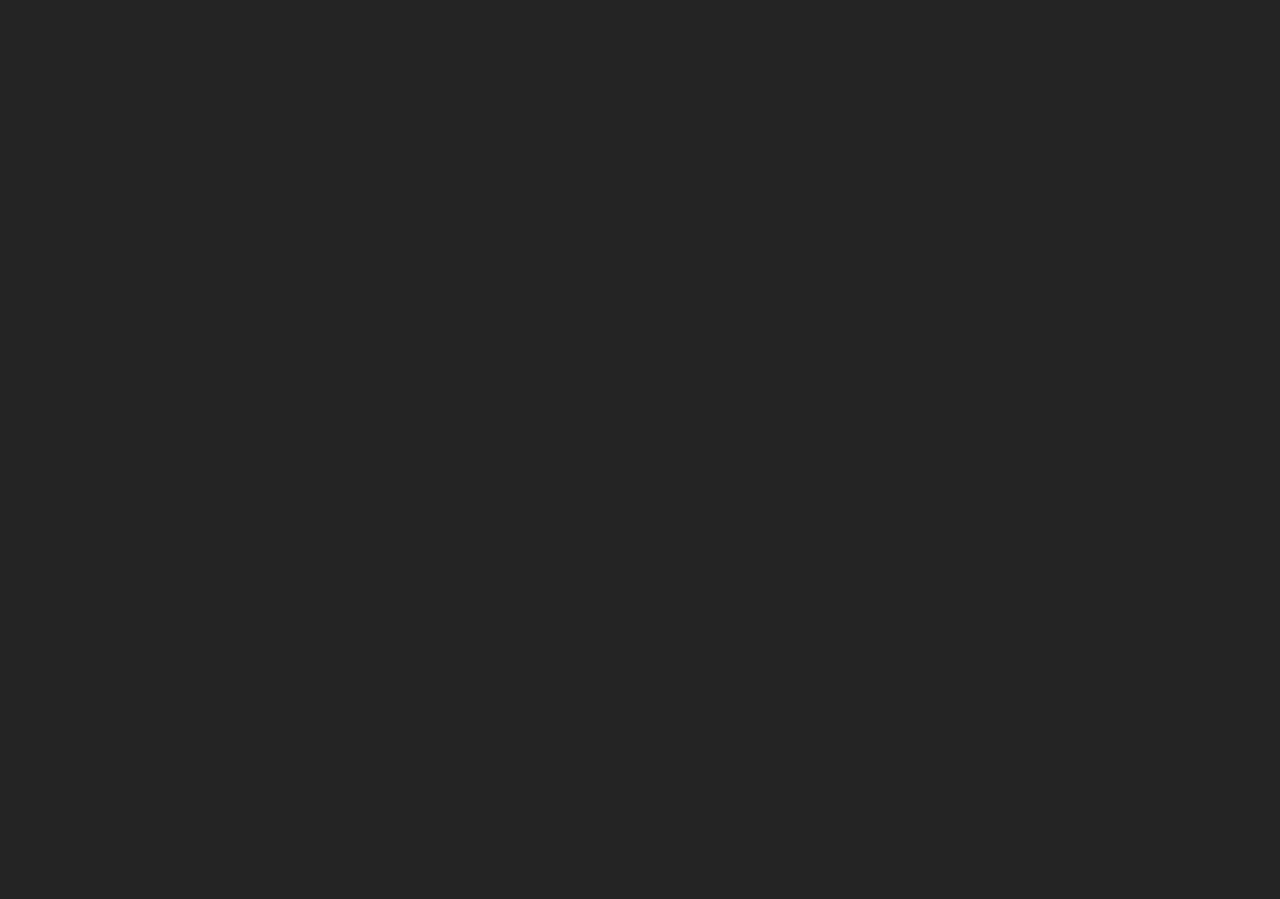
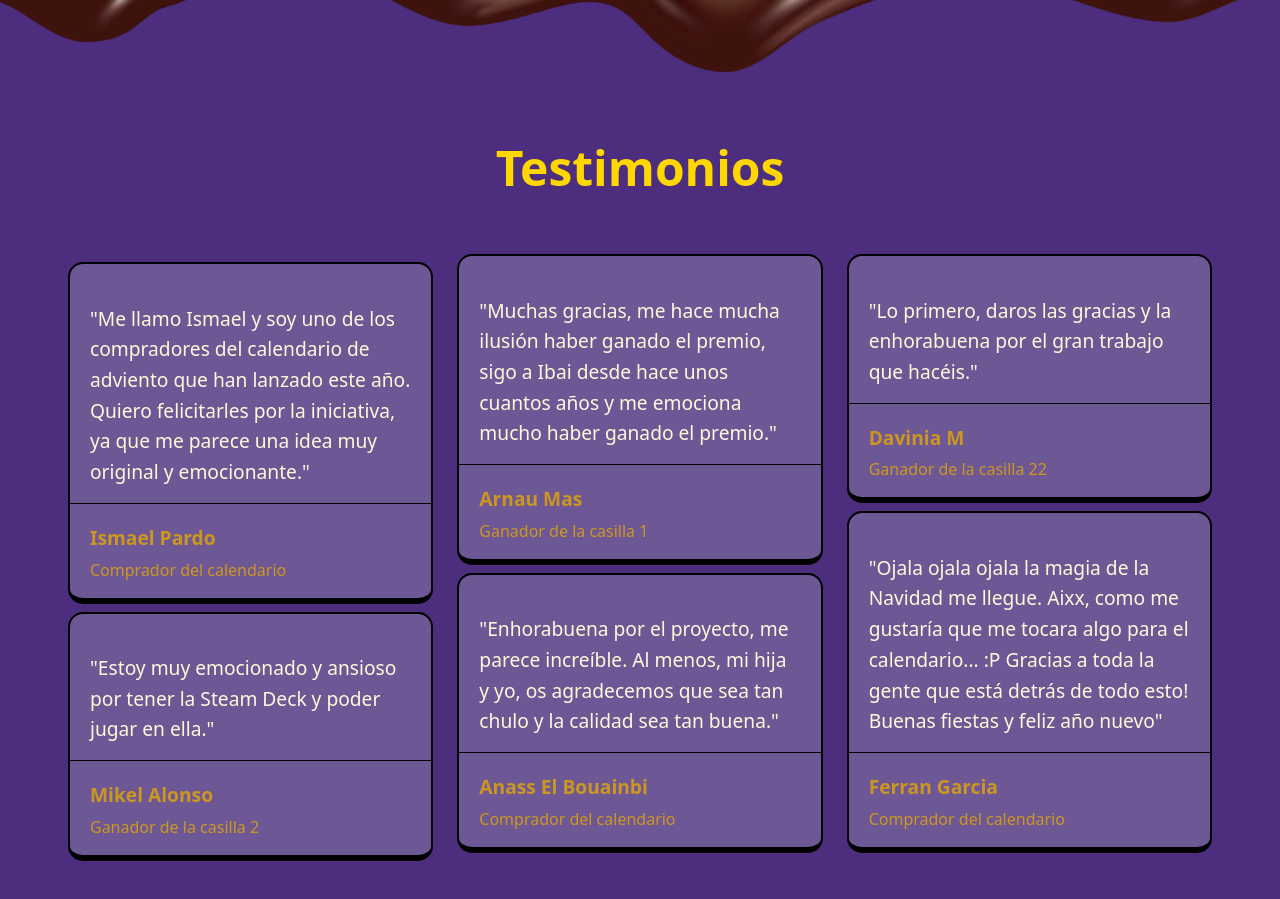
Before and after one commit to OGBiggieCheese/AdvientoIbai, a React (Vite) app: page / in a window 1280 px wide. Shown: the part 4600-5499 px from the top of the page. Before the commit the page ends 4409 px from the top, so only its background shows below. Built offline with nearby package versions, Linux system fonts and the light colour scheme; no server answers.

Commit message:
Feat: testimonios

```diff
--- a/src/App.tsx
+++ b/src/App.tsx
@@ -3,6 +3,7 @@ import Information from './components/information/information'
 import './App.css'
 import Votar from './components/votar/votar'
 import AdvientoCalendar from './components/advientoCalendar/advientoCalendar'
+import Testimonios from './components/testimonios/testimonios'
 import { advientoDays } from './data/advientoData'
 
 function App() {
@@ -13,6 +14,7 @@ function App() {
       <Information />
       <Votar  />
       <AdvientoCalendar days={advientoDays} />
+      <Testimonios />
     </>
   )
 }
--- a/src/components/advientoCalendar/advientoCalendar.tsx
+++ b/src/components/advientoCalendar/advientoCalendar.tsx
@@ -6,7 +6,6 @@ interface AdvientoCalendarProps {
 }
 
 const AdvientoCalendar = ({ days }: AdvientoCalendarProps) => {
-  // Define size classes for each day using CSS Grid
   const getSizeClass = (day: number) => {
     const sizeMap: { [key: number]: string } = {
       1: 'square', 2: 'rectangle', 3: 'square', 4: 'rectangleVertical', 5: 'square', 6: 'square', 7: 'rectangle',
--- a/src/components/information/information.module.scss
+++ b/src/components/information/information.module.scss
@@ -1,4 +1,4 @@
-@use '../../scss/_base.scss';
+@import '../../scss/variables';
 
 .information {
   background-color: var(--color-purple);
--- a/src/components/navbar/navbar.module.scss
+++ b/src/components/navbar/navbar.module.scss
@@ -1,4 +1,4 @@
-@use '../../scss/_base.scss';
+@import '../../scss/variables';
 
 .navbar {
   position: sticky;
--- /dev/null
+++ b/src/components/testimonio/testimonio.module.scss
@@ -0,0 +1,75 @@
+@import '../../scss/variables';
+@import '../../scss/mixins';
+
+.testimonio {
+  background: var(--color-testimonio-bg);
+  border-radius: 15px;
+  margin: 0;
+  border: 2px solid var(--color-black);
+  border-bottom: 6px solid var(--color-black);
+  position: relative;
+  overflow: hidden;
+  height: fit-content;
+  transition: all 0.3s ease;
+  margin: 8px;
+
+  &:hover {
+    transform: rotate(3deg) scale(1.05);
+  }
+
+  .content {
+    position: relative;
+    z-index: 1;
+  }
+
+  .texto {
+    font-size: 1.2rem;
+    line-height: 1.6;
+    color: var(--color-testimonio-text);
+    margin-bottom: 15px;
+    text-align: left;
+    padding: 20px 20px 0 20px;
+  }
+
+  .info {
+    display: flex;
+    flex-direction: column;
+    align-items: left;
+    gap: 5px;
+    width: 100%;
+    border-top: 1px solid var(--color-black);
+    padding: 20px 0px 0px 20px;
+  }
+
+  .ganador {
+    font-weight: bold;
+    color: var(--color-testimonio-accent);
+    font-size: 1.2rem;
+  }
+
+  .casilla {
+    color: var(--color-testimonio-accent);
+    font-size: 1rem;
+    border-radius: 20px;
+    padding-bottom: 16px;
+  }
+}
+
+@include mobile {
+  .testimonio {
+    padding: 15px;
+    margin: 0;
+
+    .texto {
+      font-size: 1rem;
+    }
+
+    .ganador {
+      font-size: 0.9rem;
+    }
+
+    .casilla {
+      font-size: 0.8rem;
+    }
+  }
+}
--- /dev/null
+++ b/src/components/testimonio/testimonio.tsx
@@ -0,0 +1,25 @@
+import styles from './testimonio.module.scss'
+
+interface TestimonioProps {
+  texto: string
+  ganador: string
+  casilla: number
+}
+
+const Testimonio = ({ texto, ganador, casilla }: TestimonioProps) => {
+  return (
+    <div className={styles.testimonio}>
+      <div className={styles.content}>
+        <p className={styles.texto}>"{texto}"</p>
+        <div className={styles.info}>
+          <span className={styles.ganador}>{ganador}</span>
+          <span className={styles.casilla}>
+            {casilla > 0 ? `Ganador de la casilla ${casilla}` : 'Comprador del calendario'}
+          </span>
+        </div>
+      </div>
+    </div>
+  )
+}
+
+export default Testimonio
--- /dev/null
+++ b/src/components/testimonios/testimonios.module.scss
@@ -0,0 +1,89 @@
+@import '../../scss/variables';
+@import '../../scss/mixins';
+
+.testimonios {
+  padding: 60px 0;
+  position: relative;
+  overflow: hidden;
+
+  .container {
+    max-width: 1200px;
+    margin: 0 auto;
+    padding: 0 20px;
+    position: relative;
+    z-index: 1;
+  }
+
+  .header {
+    text-align: center;
+    margin-bottom: 50px;
+    position: relative;
+  }
+
+  .title {
+    font-size: 3rem;
+    font-weight: bold;
+    color: var(--color-testimonio-title);
+    margin: 0;
+    position: relative;
+  }
+
+  .testimoniosList {
+    column-count: 3;
+    column-gap: 8px;
+    margin-top: 40px;
+
+    > * {
+      break-inside: avoid;
+      margin-bottom: 8px;
+    }
+  }
+}
+
+.chocolateImage {
+  width: 100%;
+  max-width: 100vw;
+  rotate: 180deg;
+  height: auto;
+  object-fit: cover;
+  display: block;
+  margin-bottom: 0rem !important;
+}
+
+@include mobile {
+  .testimonios {
+    padding: 40px 0;
+
+    .container {
+      padding: 0 15px;
+    }
+
+    .header {
+      margin-bottom: 30px;
+    }
+
+    .chocolateImage {
+      width: 60px;
+      height: 60px;
+    }
+
+    .title {
+      font-size: 2.2rem;
+    }
+
+    .testimoniosList {
+      column-count: 1;
+      column-gap: 8px;
+      margin-top: 30px;
+    }
+  }
+}
+
+@include tablet {
+  .testimonios {
+    .testimoniosList {
+      column-count: 2;
+      column-gap: 8px;
+    }
+  }
+}
--- /dev/null
+++ b/src/components/testimonios/testimonios.tsx
@@ -0,0 +1,77 @@
+import styles from './testimonios.module.scss'
+import Testimonio from '../testimonio/testimonio'
+import chocolateImage from '../../assets/chocolate.webp'
+
+interface TestimonioData {
+  id: string
+  texto: string
+  ganador: string
+  casilla: number
+}
+
+const testimoniosData: TestimonioData[] = [
+  {
+    id: '1',
+    texto: 'Me llamo Ismael y soy uno de los compradores del calendario de adviento que han lanzado este año. Quiero felicitarles por la iniciativa, ya que me parece una idea muy original y emocionante.',
+    ganador: 'Ismael Pardo',
+    casilla: 0
+  },
+  {
+    id: '2',
+    texto: 'Estoy muy emocionado y ansioso por tener la Steam Deck y poder jugar en ella.',
+    ganador: 'Mikel Alonso',
+    casilla: 2
+  },
+  {
+    id: '3',
+    texto: 'Muchas gracias, me hace mucha ilusión haber ganado el premio, sigo a Ibai desde hace unos cuantos años y me emociona mucho haber ganado el premio.',
+    ganador: 'Arnau Mas',
+    casilla: 1
+  },
+  {
+    id: '4',
+    texto: 'Enhorabuena por el proyecto, me parece increíble. Al menos, mi hija y yo, os agradecemos que sea tan chulo y la calidad sea tan buena.',
+    ganador: 'Anass El Bouainbi',
+    casilla: 0
+  },
+  {
+    id: '5',
+    texto: 'Lo primero, daros las gracias y la enhorabuena por el gran trabajo que hacéis.',
+    ganador: 'Davinia M',
+    casilla: 22
+  },
+  {
+    id: '6',
+    texto: 'Ojala ojala ojala la magia de la Navidad me llegue. Aixx, como me gustaría que me tocara algo para el calendario... :P Gracias a toda la gente que está detrás de todo esto! Buenas fiestas y feliz año nuevo',
+    ganador: 'Ferran Garcia',
+    casilla: 0
+  }
+]
+
+const Testimonios = () => {
+  return (
+    <>
+    <img src={chocolateImage} alt="Chocolate" className={styles.chocolateImage} />
+    <section className={styles.testimonios}>
+      <div className={styles.container}>
+        <div className={styles.header}>
+          <h2 className={styles.title}>Testimonios</h2>
+        </div>
+
+        <div className={styles.testimoniosList}>
+          {testimoniosData.map((testimonio) => (
+            <Testimonio
+              key={testimonio.id}
+              texto={testimonio.texto}
+              ganador={testimonio.ganador}
+              casilla={testimonio.casilla}
+            />
+          ))}
+        </div>
+      </div>
+    </section>
+    </>
+  )
+}
+
+export default Testimonios
--- a/src/scss/_base.scss
+++ /dev/null
@@ -1,8 +0,0 @@
-:root {
-  --color-purple: #4c2d7e;
-  --color-purple-light: #9593d9;
-  --color-purple-button: #9593d985;
-  --color-yellow: #e4bc3c;
-  --color-white: #FFFFFF;
-  --color-black: #000000;
-}
--- a/src/scss/_variables.scss
+++ b/src/scss/_variables.scss
@@ -6,6 +6,16 @@
   --color-light-gray: #f5f5f5;
   --color-black: #000000;
   --color-chocolate: #4E2217;
+
+  --color-purple: #4c2d7e;
+  --color-purple-light: #9593d9;
+  --color-purple-button: #9593d985;
+
+  --color-testimonio-bg: #6D5895;
+  --color-testimonio-text: #FFF8DC;
+  --color-testimonio-accent: #CC9720;
+  --color-testimonio-title: #FFD700;
+  --color-testimonio-border: #D2691E;
 
   --podium-square-bg: #60382E;
   --podium-border-width: 4px;
```
Also changed, not shown: src/types/index.ts (+7 -0 lines).
